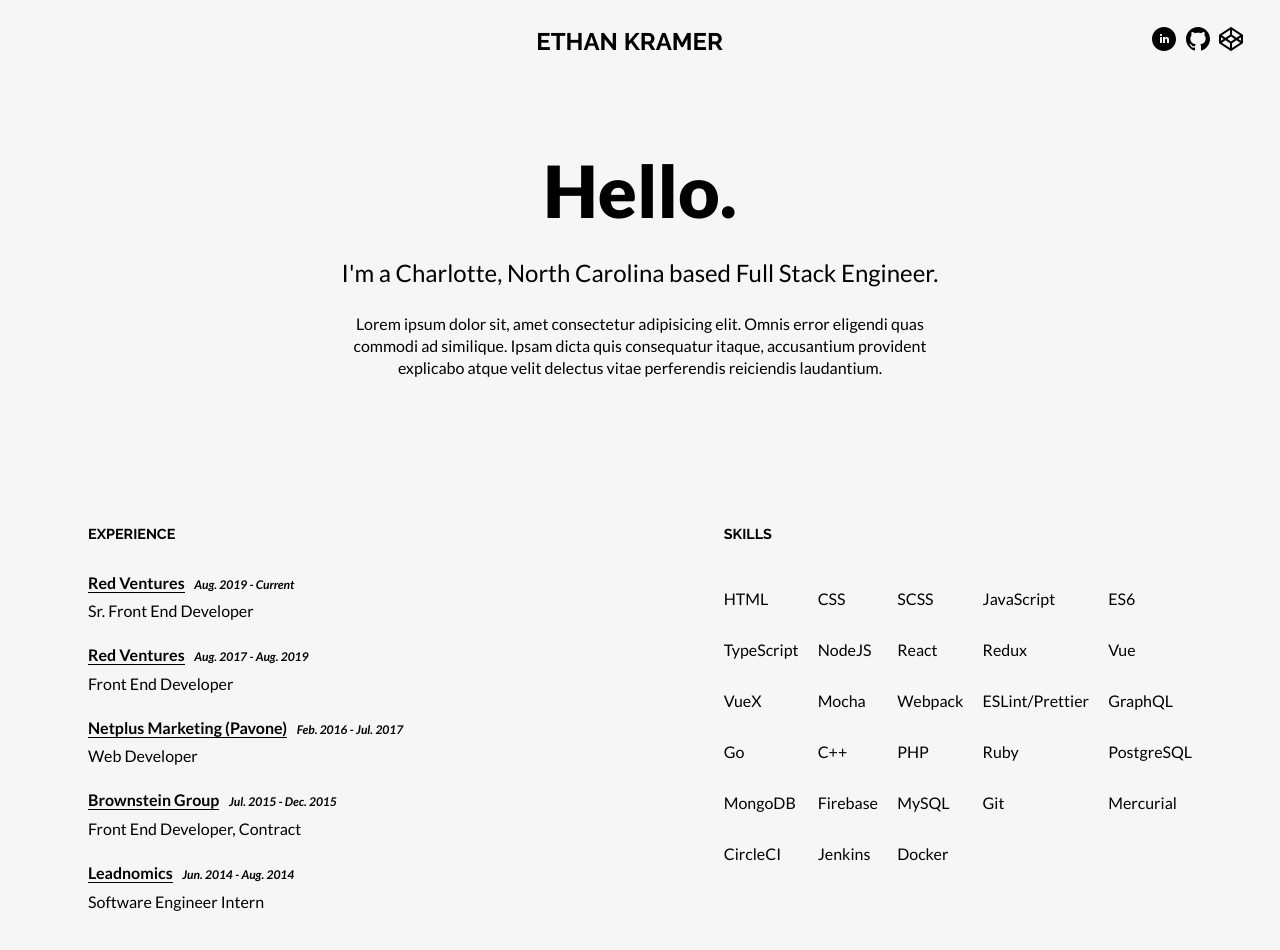
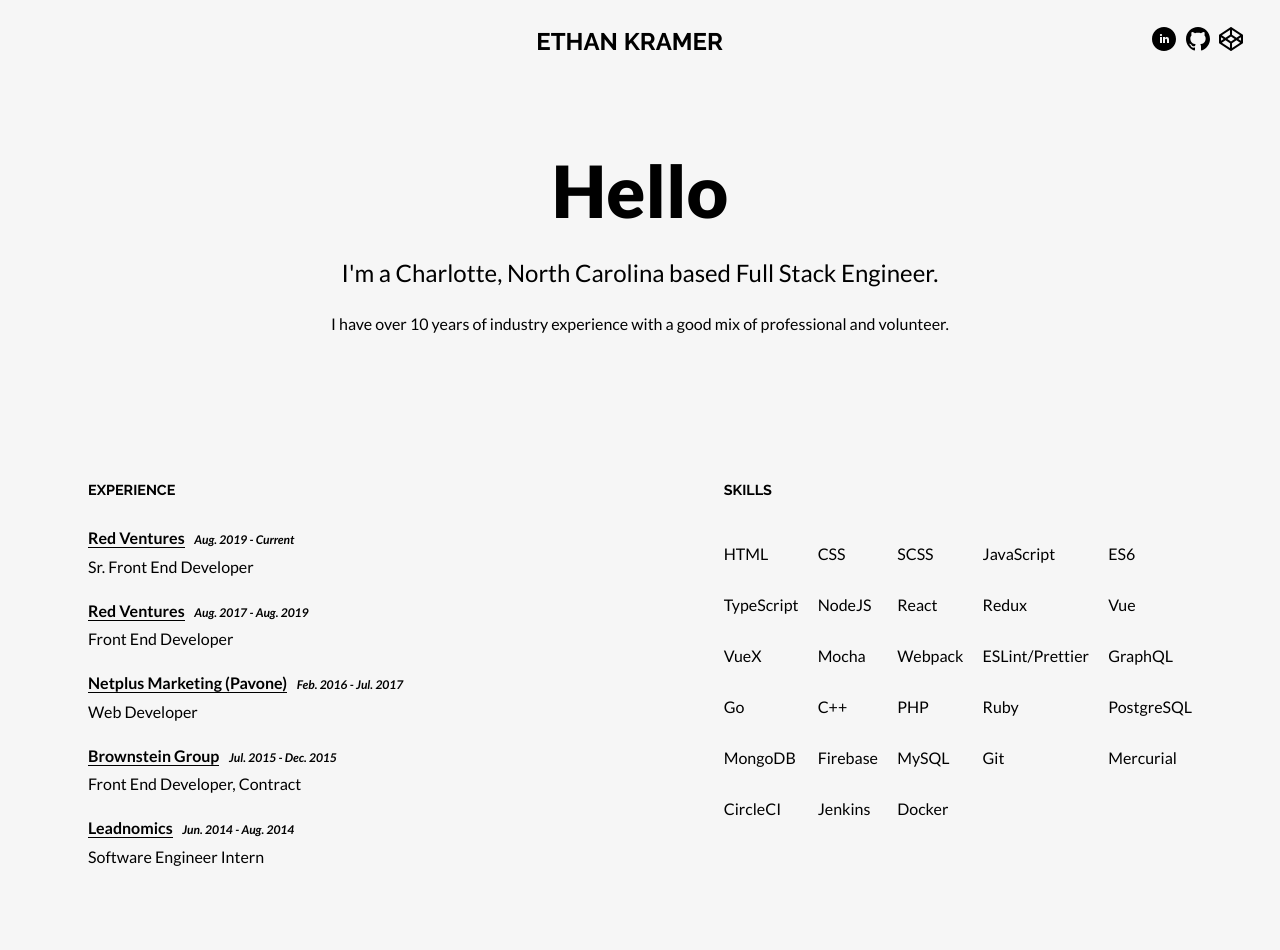
Before and after one commit to ekdevdes/personal-site, a Next.js app: page / in a window 1280 px wide. Shown: the top 950 px of the page. Built offline with nearby package versions, Linux system fonts and the light colour scheme.

Commit message:
update about me description

```diff
--- a/components/Hero/index.jsx
+++ b/components/Hero/index.jsx
@@ -2,10 +2,9 @@ import styles from './styles.module.scss'
 
 const Hero = () => (
   <div className={styles.container}>
-    <p className={styles.header}>Hello.</p>
+    <p className={styles.header}>Hello</p>
     <p className={styles.body}> I'm a Charlotte, North Carolina based Full Stack Engineer.</p>
-    {/* Two or three sentences */}
-    <p className={styles.about}>Lorem ipsum dolor sit, amet consectetur adipisicing elit. Omnis error eligendi quas commodi ad similique. Ipsam dicta quis consequatur itaque, accusantium provident explicabo atque velit delectus vitae perferendis reiciendis laudantium.</p>
+    <p className={styles.about}>I have over 10 years of industry experience with a good mix of professional and volunteer.</p>
   </div>
 )
 
```
